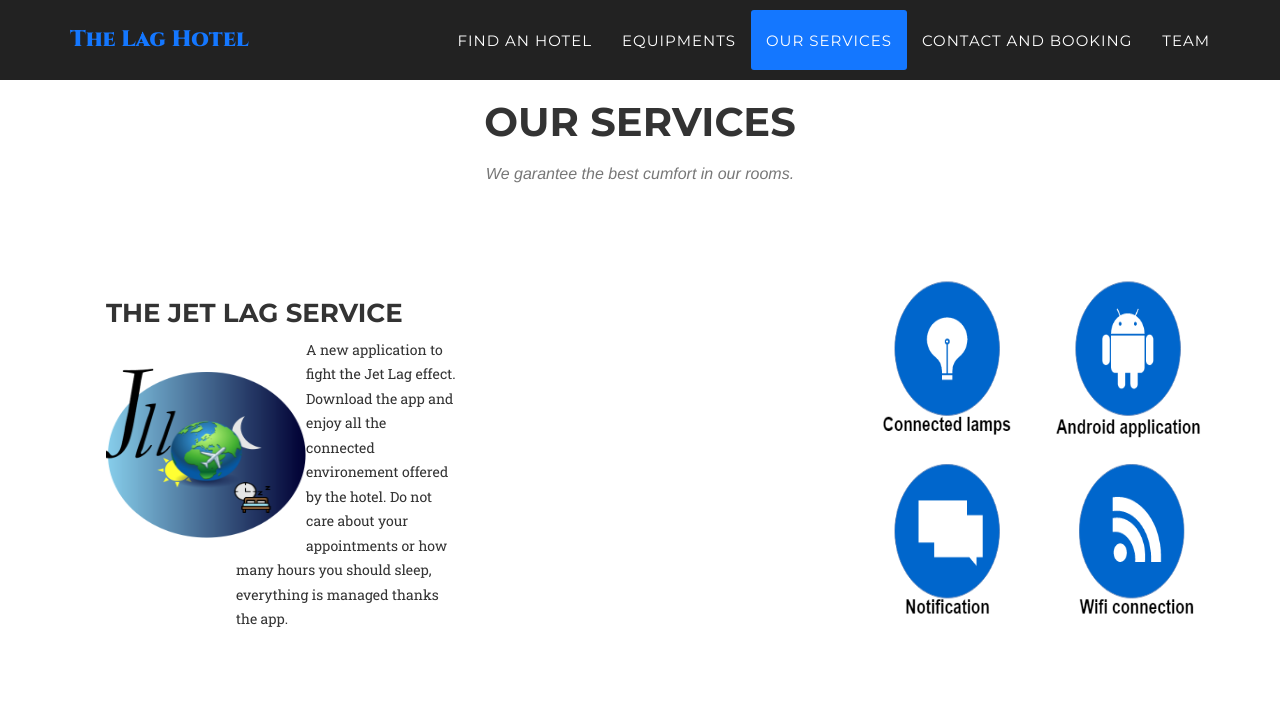
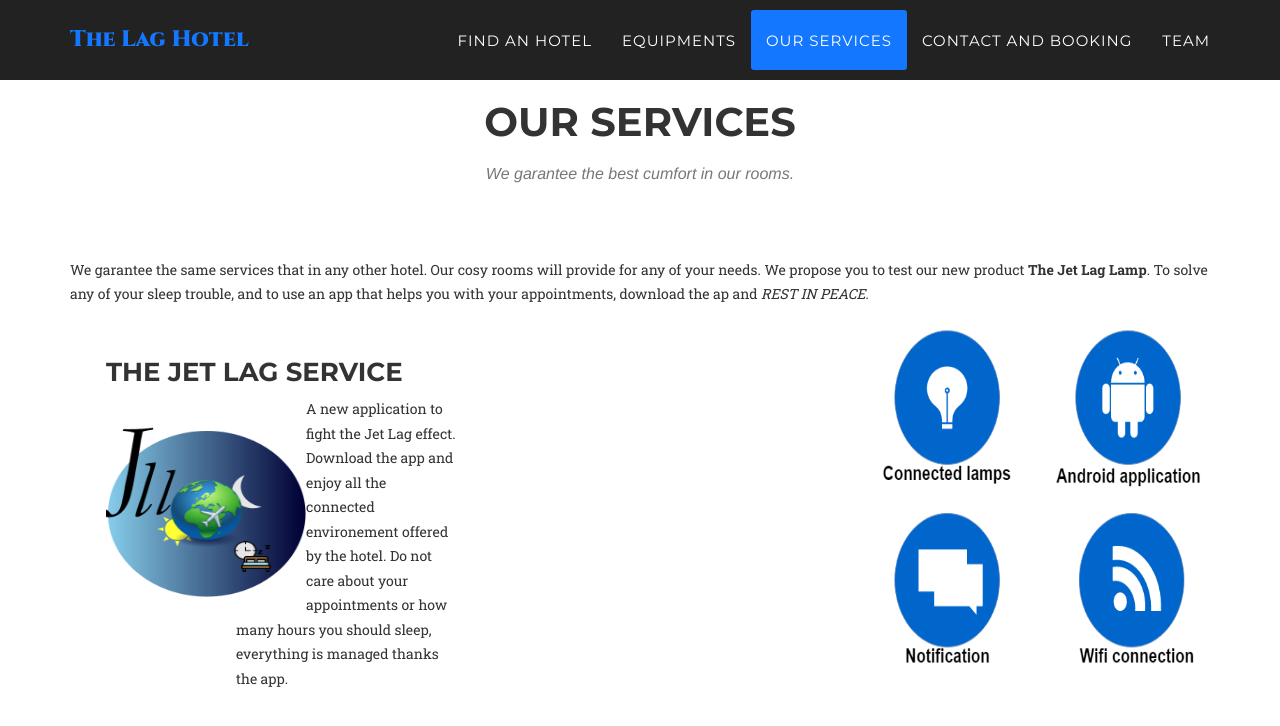
Before and after one commit to VincentGautier/Hotel-web-site, a Jekyll site: the page built from index.html, in a window 1280 px wide and 900 px high, scrolled down 2351 px. Shown: the top 726 px of the window. Built offline with Jekyll 4.4.1, drawn with Linux system fonts in a browser that asks for light colours; some web fonts are replaced.

Commit message:
Update our_services.html

```diff
--- a/_includes/our_services.html
+++ b/_includes/our_services.html
@@ -7,7 +7,9 @@
                     <h3 class="section-subheading text-muted">  We garantee the best cumfort in our rooms.</h3>
                 </div>
             </div>
-
+        <p> We garantee the same services that in any other hotel. Our cosy rooms will provide for any of your needs. We propose you to
+            test our new product <strong> The Jet Lag Lamp</strong>. To solve any of your sleep trouble, and to use an app that helps you
+            with your appointments, download the ap and <I>REST IN PEACE</I>.
          <div id="col_1">
         <div id="corps">
 <h3>The Jet Lag Service</h3>
```
